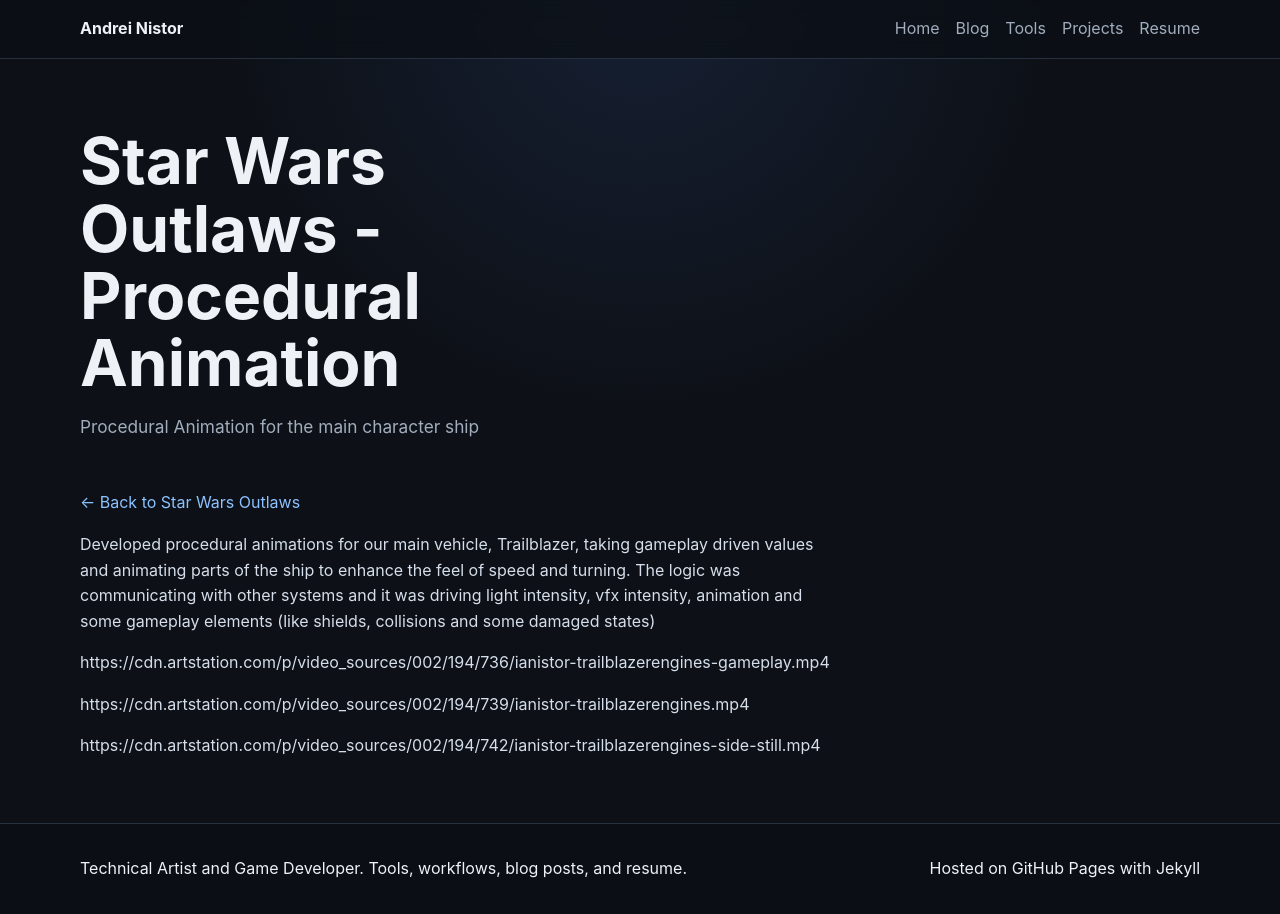
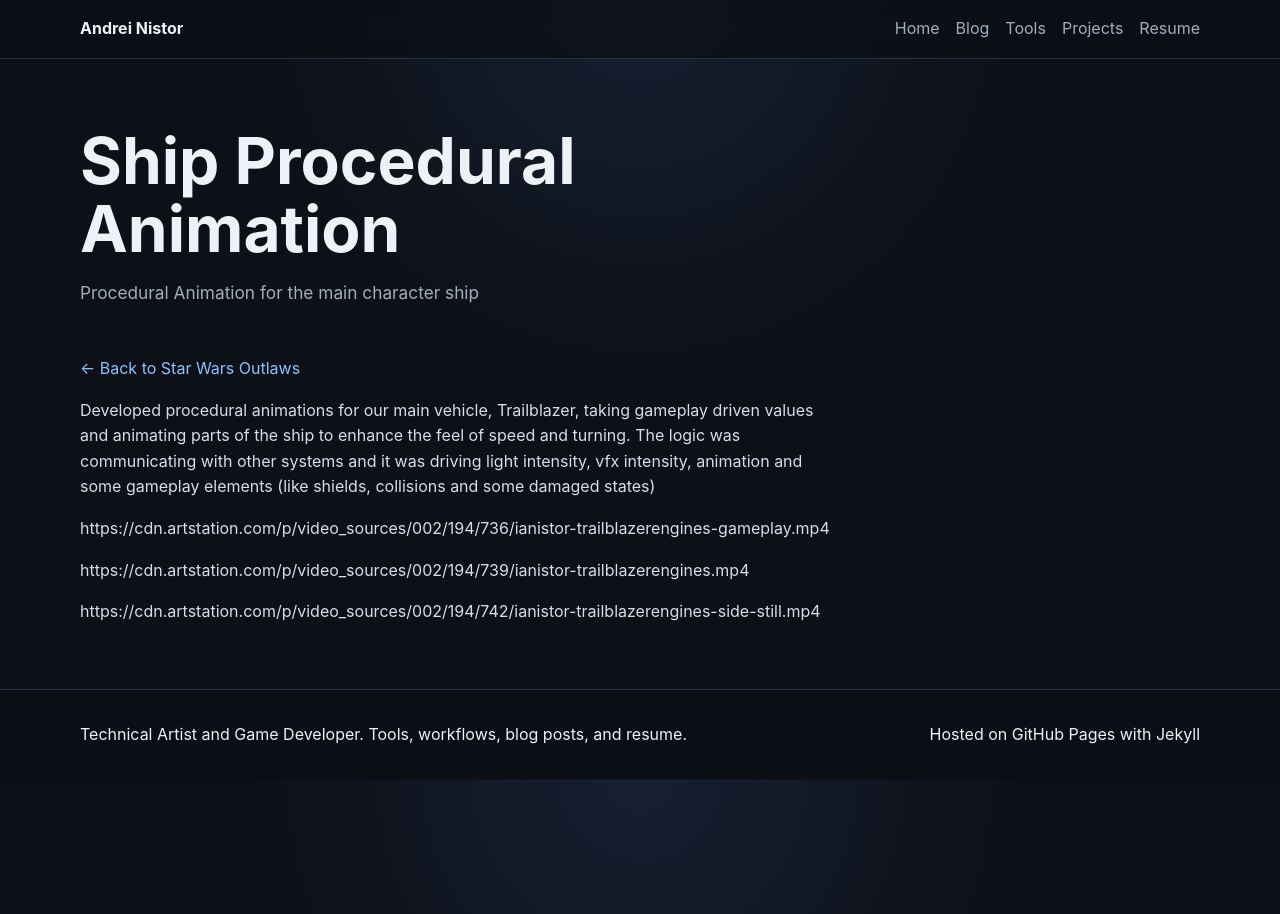
Before and after one commit to ianistor/ian_mywebsite, a Jekyll site: the page built from projects/star-wars-outlaws/procedural_anim.md, in a window 1280 px wide. Built offline with Jekyll 4.4.1, drawn with Linux system fonts in a browser that asks for light colours.

Commit message:
Update procedural_anim.md

```diff
--- a/projects/star-wars-outlaws/procedural_anim.md
+++ b/projects/star-wars-outlaws/procedural_anim.md
@@ -1,6 +1,6 @@
 ---
 layout: project
-title: "Star Wars Outlaws - Procedural Animation"
+title: "Ship Procedural Animation"
 permalink: /projects/star-wars-outlaws/environment-art-and-set-dressing/
 parent_project: "Star Wars Outlaws"
 parent_permalink: /projects/star-wars-outlaws/
```
